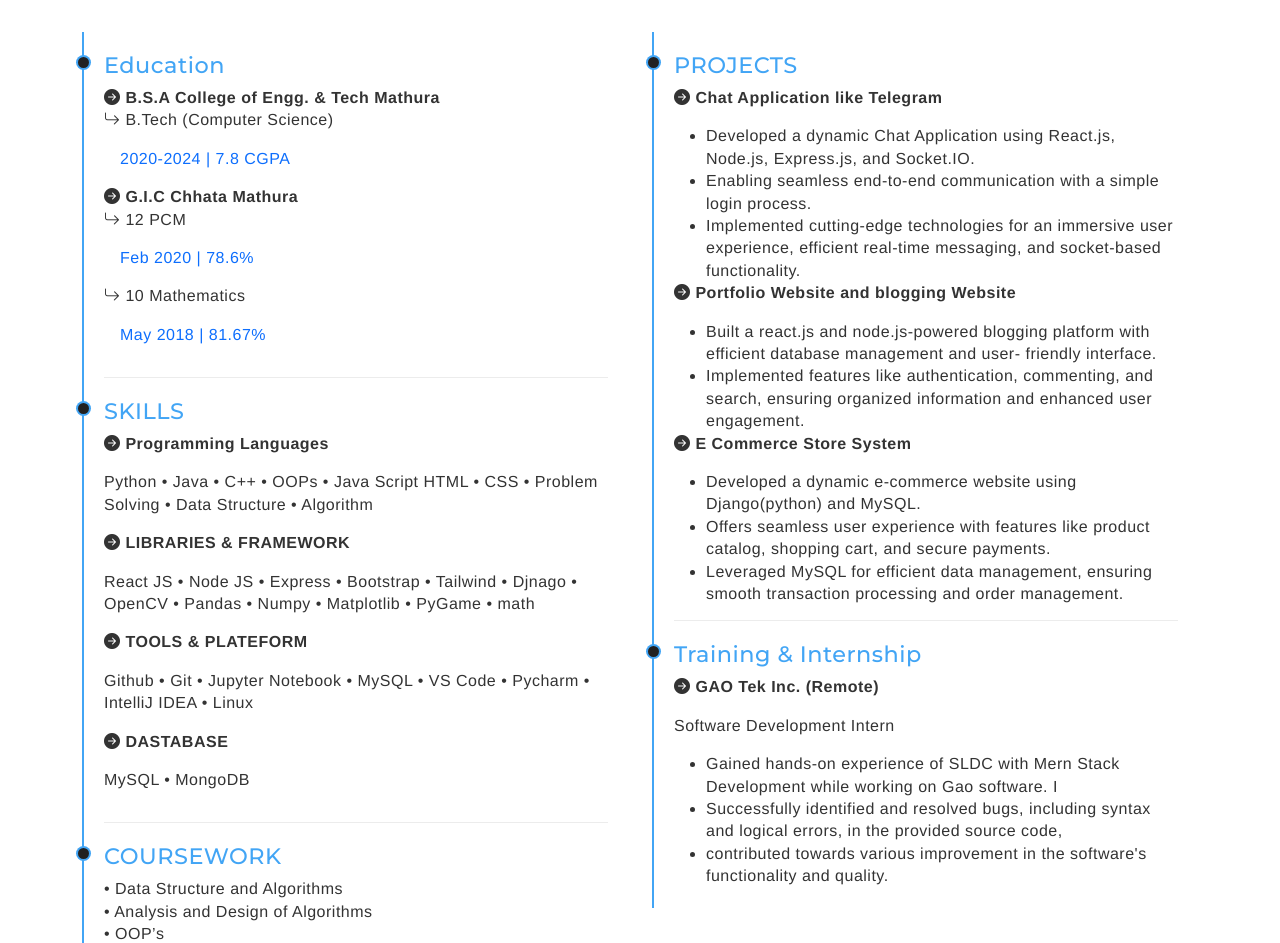
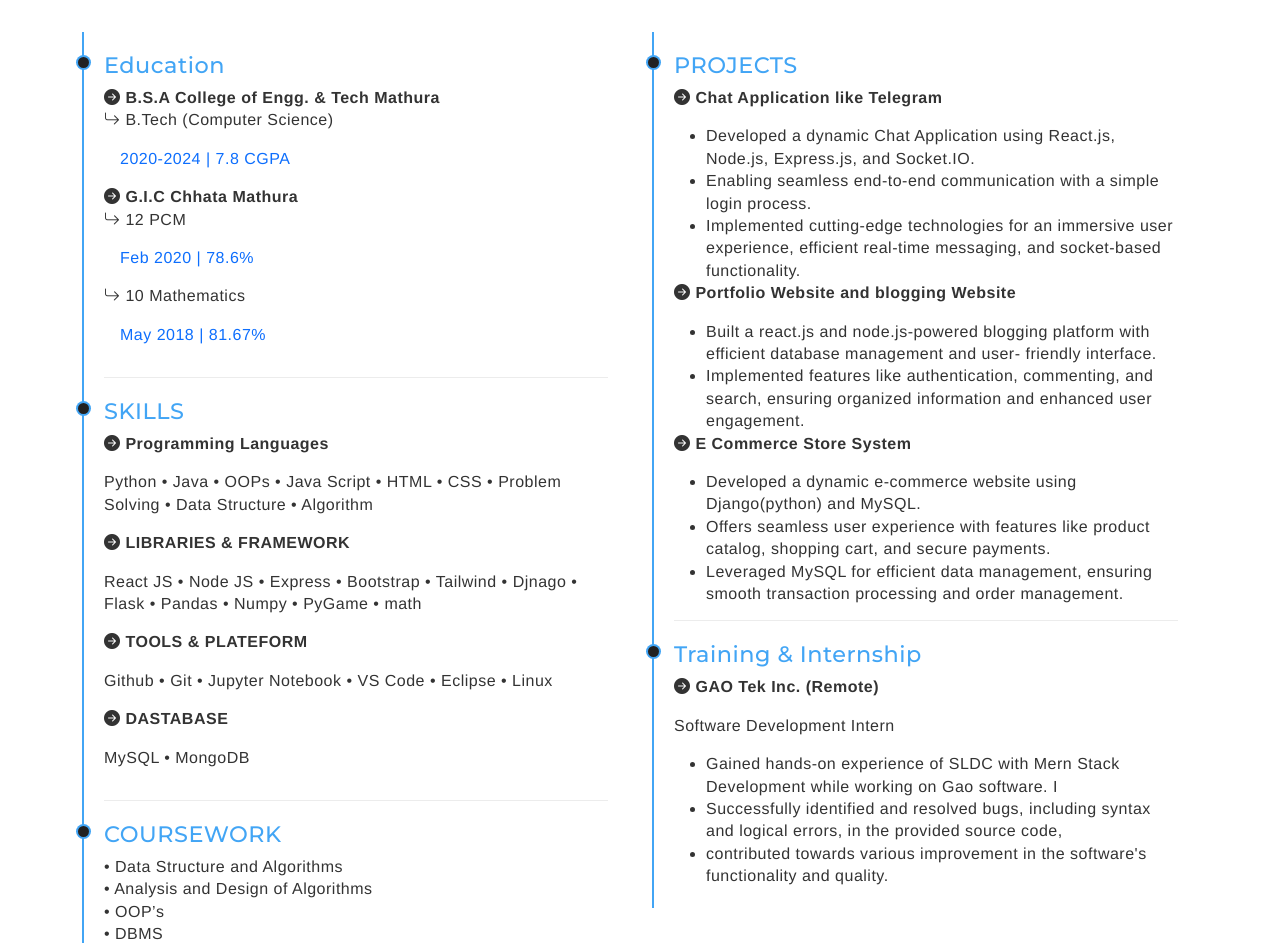
Before and after one commit to Rohitashsingh89/Resume, a plain HTML site: page index.html in a window 1280 px wide. Shown: the part 154-1097 px from the top of the page. Drawn offline with Linux system fonts and the light colour scheme.

Commit message:
Update index.html

```diff
--- a/index.html
+++ b/index.html
@@ -82,17 +82,17 @@
                                 <h3>SKILLS</h3>
                                 <p class="fw-bold"><span></span><i class="bi bi-arrow-right-circle-fill"></i>
                                     Programming Languages</p>
-                                <p>Python • Java • C++ • OOPs • Java Script HTML • CSS • Problem Solving • Data
+                                <p>Python • Java • OOPs • Java Script • HTML • CSS • Problem Solving • Data
                                     Structure • Algorithm</p>
 
                                 <p class="fw-bold"><span></span><i class="bi bi-arrow-right-circle-fill"></i> LIBRARIES
                                     & FRAMEWORK</p>
-                                <p>React JS • Node JS • Express • Bootstrap • Tailwind • Djnago • OpenCV • Pandas •
-                                    Numpy • Matplotlib • PyGame • math</p>
+                                <p>React JS • Node JS • Express • Bootstrap • Tailwind • Djnago • Flask • Pandas •
+                                    Numpy • PyGame • math</p>
 
                                 <p class="fw-bold"><span></span><i class="bi bi-arrow-right-circle-fill"></i> TOOLS &
                                     PLATEFORM</p>
-                                <p>Github • Git • Jupyter Notebook • MySQL • VS Code • Pycharm • IntelliJ IDEA • Linux
+                                <p>Github • Git • Jupyter Notebook • VS Code • Eclipse • Linux
                                 </p>
 
                                 <p class="fw-bold"><span></span><i class="bi bi-arrow-right-circle-fill"></i> DASTABASE
```
